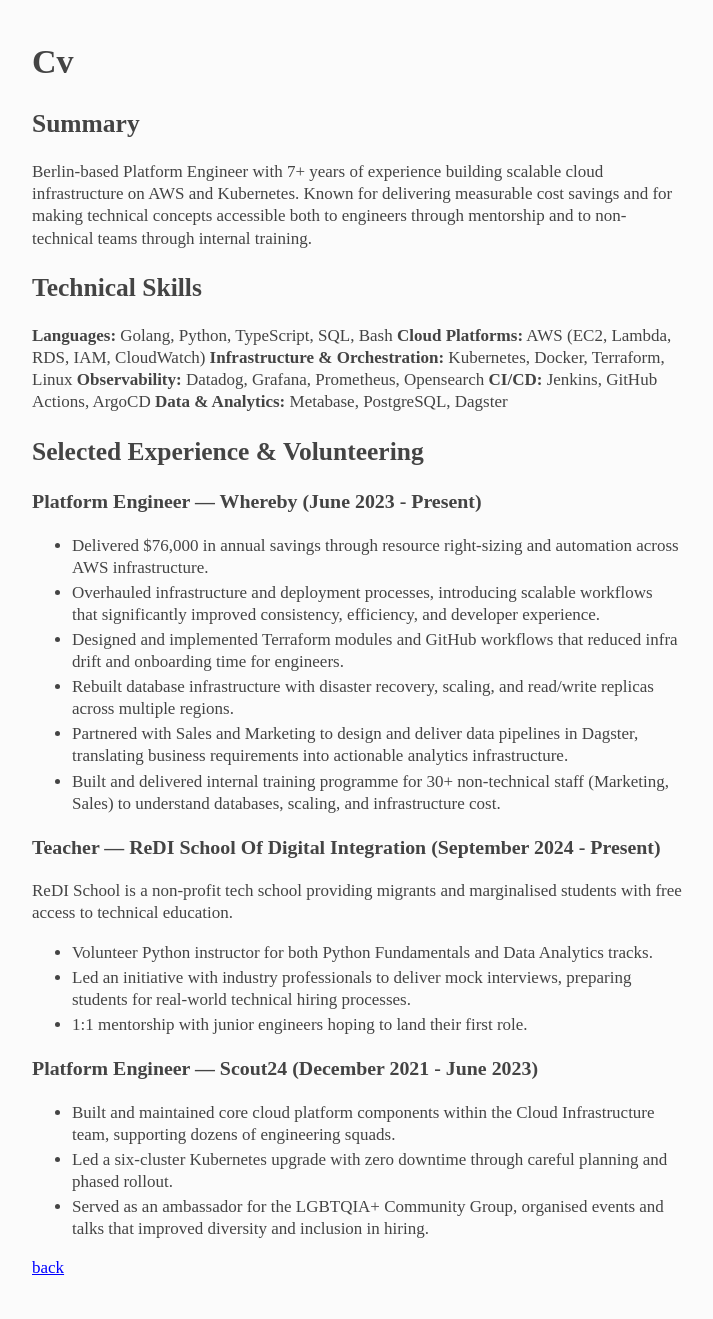
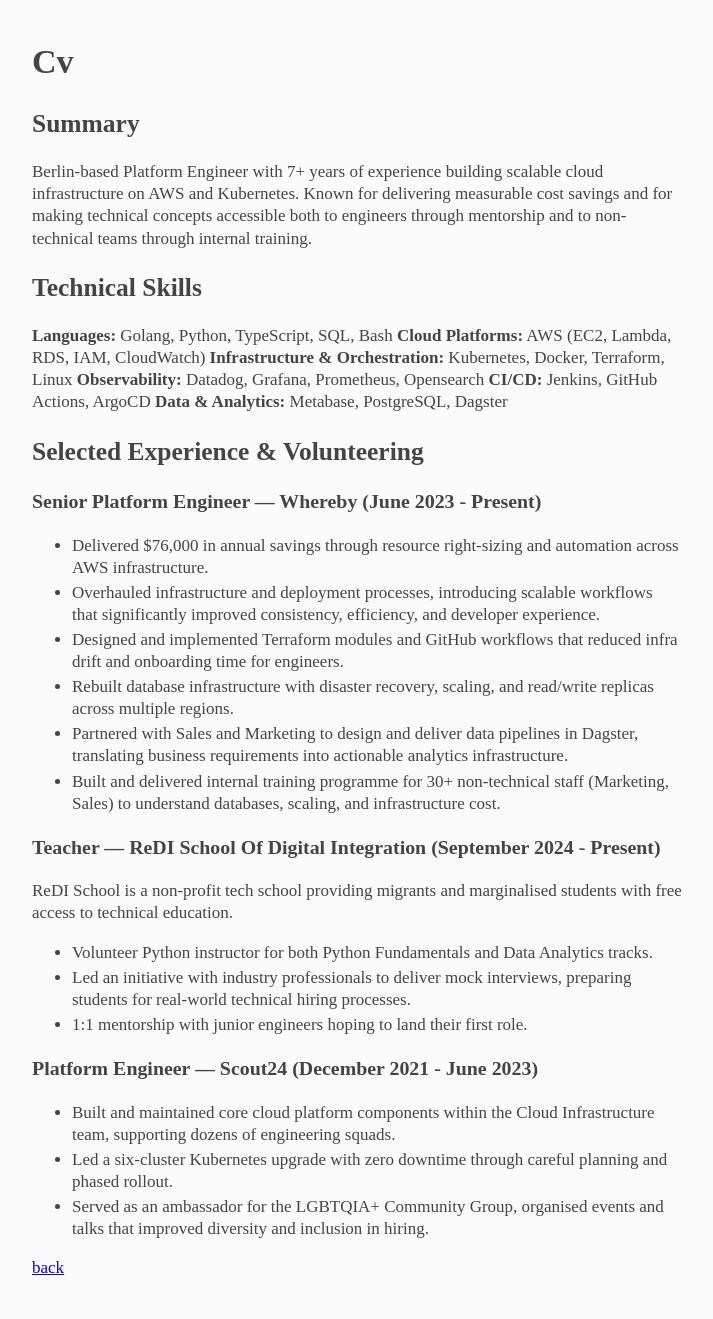
Before and after one commit to jsphwllng/jsphwllng.github.io, a Jekyll site: the page built from cv.md, in a window 1280 px wide. Shown: the whole page, without its empty margins (8-721 px from the left). Built offline with Jekyll 4.4.1, drawn with Linux system fonts in a browser that asks for light colours.

Commit message:
She's senior

```diff
--- a/cv.md
+++ b/cv.md
@@ -18,7 +18,7 @@
 
 ## Selected Experience & Volunteering
 
-### Platform Engineer — Whereby (June 2023 - Present)
+### Senior Platform Engineer — Whereby (June 2023 - Present)
 
 - Delivered $76,000 in annual savings through resource right-sizing and automation across AWS infrastructure.
 - Overhauled infrastructure and deployment processes, introducing scalable workflows that significantly improved consistency, efficiency, and developer experience.
```
